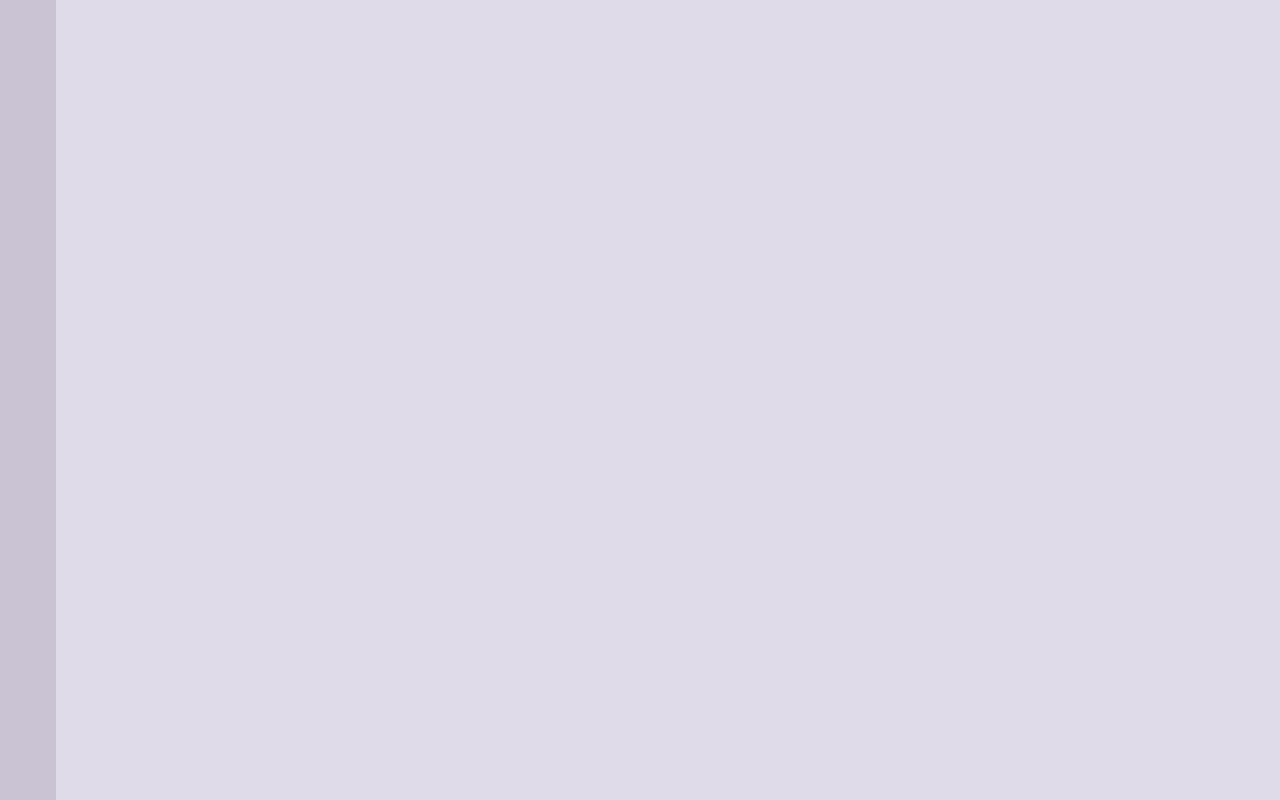
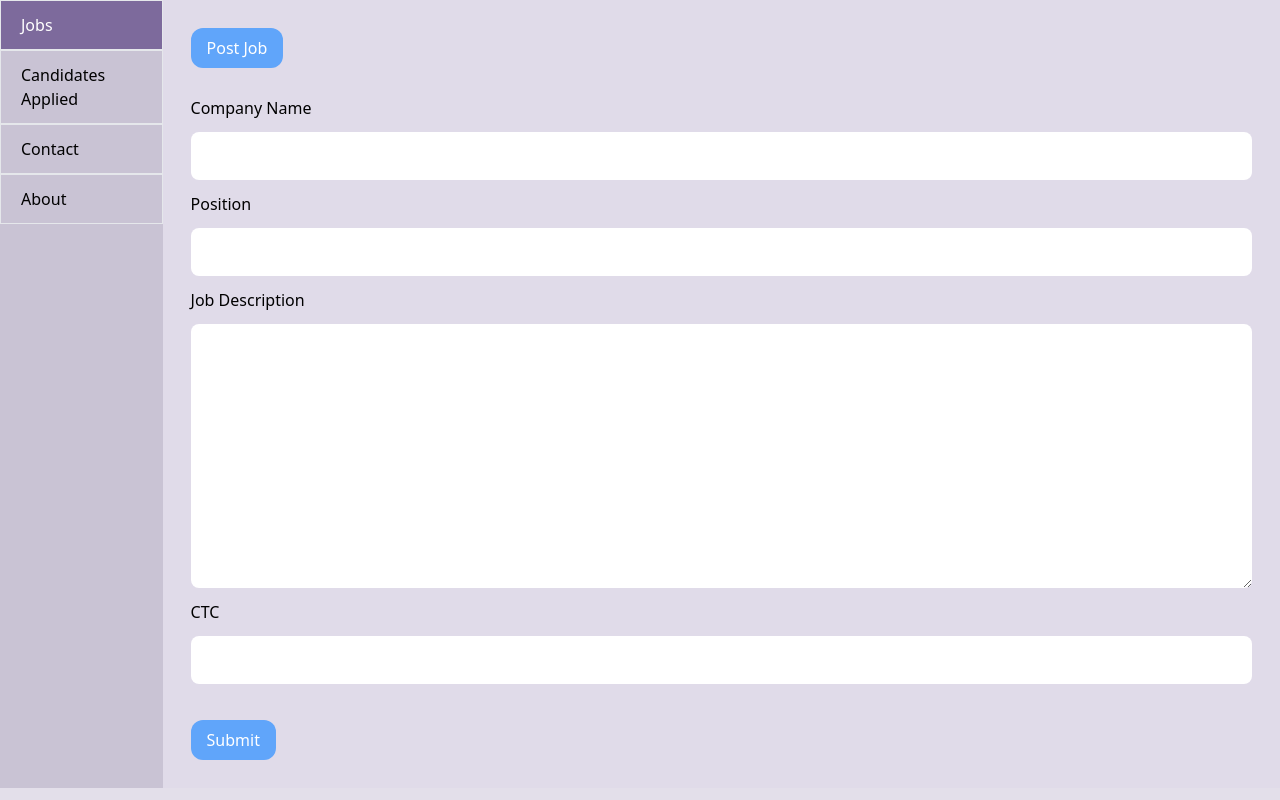
Before and after one commit to Mayank-Jain-1/LinkedOut, a PHP site: page /admin.html in a window 1280 px wide. Shown: the part 80-880 px from the top of the page. Run offline with PHP 8.4, Linux system fonts and the light colour scheme.

Commit message:
completed left panel and created the create job form

```diff
--- a/src/admin.html
+++ b/src/admin.html
@@ -1,33 +1,59 @@
-
-
 <!DOCTYPE html>
 <html lang="en">
-
   <head>
-  <meta charset="UTF-8">
-  <meta http-equiv="X-UA-Compatible" content="IE=edge">
-  <meta name="viewport" content="width=device-width, initial-scale=1.0">
-  <link rel="stylesheet" href="output.css">
+    <meta charset="UTF-8" />
+    <meta http-equiv="X-UA-Compatible" content="IE=edge" />
+    <meta name="viewport" content="width=device-width, initial-scale=1.0" />
+    <link rel="stylesheet" href="output.css" />
     <title>Document</title>
   </head>
 
   <body class="bg-faded">
-  <nav  class="w-full text-white flex items-center justify-between h-20 bg-primary px-5">
+    <nav
+      class="w-full text-white flex items-center justify-between h-20 bg-primary px-5"
+    >
       <h1 class="text-2xl font-semibold">Admin</h1>
       <ul class="flex items-center space-x-6 float-right justify-between">
         <p class="text-lg">Name</p>
+        <form action="admin.php" method="post">
           <button class="bg-white text-primary p-2">Logout</button>
+        </form>
       </ul>
     </nav>
-  <div class="flex">
-    <ul class="h-screen bg-secondary w-14">
-      <li></li>
-      <li></li>
-      <li></li>
+    <div class="flex flex-col sm:flex-row">
+      <ul class="h-max sm:h-auto bg-secondary w-full sm:w-max flex flex-col">
+        <a class="py-3 px-5 border inline-block sm:block text-white bg-primary"
+          >Jobs</a
+        >
+        <a class="py-3 px-5 border inline-block sm:block cursor-pointer"
+          >Candidates Applied</a
+        >
+        <a class="py-3 px-5 border inline-block sm:block cursor-pointer"
+          >Contact</a
+        >
+        <a class="py-3 px-5 border inline-block sm:block cursor-pointer"
+          >About</a
+        >
       </ul>
+      <div class="p-5 sm:p-7 w-full">
+        <button class="bg-blue-400 text-white py-2 px-4 rounded-xl">
+          Post Job
+        </button>
 
+        <form class="flex flex-col space-y-3 mt-7" action="">
+          <label>Company Name</label>
+          <input class="p-3 rounded-lg" type="text" />
+          <label>Position</label>
+          <input class="p-3 rounded-lg" type="text" />
+          <label>Job Description</label>
+          <textarea class="p-3 rounded-lg"
+          class="p-3 rounded-lg" name="" id="" cols="30" rows="10"></textarea>
+          <label>CTC</label>
+          <input class="p-3 rounded-lg" type="number" />
+          <br>
+          <button class="bg-blue-400 text-white py-2 px-4 rounded-xl self-start my-12">Submit</button>
+        </form>
       </div>
-
+    </div>
   </body>
-
 </html>
--- a/src/output.css
+++ b/src/output.css
@@ -541,6 +541,11 @@ video {
   float: right;
 }
 
+.my-12 {
+  margin-top: 3rem;
+  margin-bottom: 3rem;
+}
+
 .mb-1 {
   margin-bottom: 0.25rem;
 }
@@ -559,6 +564,22 @@ video {
 
 .mt-5 {
   margin-top: 1.25rem;
+}
+
+.mt-7 {
+  margin-top: 1.75rem;
+}
+
+.mb-4 {
+  margin-bottom: 1rem;
+}
+
+.block {
+  display: block;
+}
+
+.inline-block {
+  display: inline-block;
 }
 
 .flex {
@@ -581,6 +602,11 @@ video {
   height: 100vh;
 }
 
+.h-max {
+  height: -moz-max-content;
+  height: max-content;
+}
+
 .h-full {
   height: 100%;
 }
@@ -601,8 +627,21 @@ video {
   width: 100vw;
 }
 
-.w-14 {
-  width: 3.5rem;
+.w-12 {
+  width: 3rem;
+}
+
+.w-max {
+  width: -moz-max-content;
+  width: max-content;
+}
+
+.w-20 {
+  width: 5rem;
+}
+
+.w-32 {
+  width: 8rem;
 }
 
 .max-w-\[800px\] {
@@ -618,12 +657,28 @@ video {
   transform: translate(var(--tw-translate-x), var(--tw-translate-y)) rotate(var(--tw-rotate)) skewX(var(--tw-skew-x)) skewY(var(--tw-skew-y)) scaleX(var(--tw-scale-x)) scaleY(var(--tw-scale-y));
 }
 
+.cursor-pointer {
+  cursor: pointer;
+}
+
+.cursor-move {
+  cursor: move;
+}
+
+.flex-row {
+  flex-direction: row;
+}
+
 .flex-col {
   flex-direction: column;
 }
 
 .items-center {
   align-items: center;
+}
+
+.justify-start {
+  justify-content: flex-start;
 }
 
 .justify-center {
@@ -646,6 +701,16 @@ video {
   margin-left: calc(1.5rem * calc(1 - var(--tw-space-x-reverse)));
 }
 
+.space-y-3 > :not([hidden]) ~ :not([hidden]) {
+  --tw-space-y-reverse: 0;
+  margin-top: calc(0.75rem * calc(1 - var(--tw-space-y-reverse)));
+  margin-bottom: calc(0.75rem * var(--tw-space-y-reverse));
+}
+
+.self-start {
+  align-self: flex-start;
+}
+
 .overflow-hidden {
   overflow: hidden;
 }
@@ -658,6 +723,26 @@ video {
   border-radius: 0.125rem;
 }
 
+.rounded-md {
+  border-radius: 0.375rem;
+}
+
+.rounded-xl {
+  border-radius: 0.75rem;
+}
+
+.rounded {
+  border-radius: 0.25rem;
+}
+
+.rounded-lg {
+  border-radius: 0.5rem;
+}
+
+.border {
+  border-width: 1px;
+}
+
 .border-2 {
   border-width: 2px;
 }
@@ -682,18 +762,35 @@ video {
   background-color: rgb(125 106 156 / var(--tw-bg-opacity));
 }
 
+.bg-secondary {
+  --tw-bg-opacity: 1;
+  background-color: rgb(201 195 212 / var(--tw-bg-opacity));
+}
+
 .bg-white {
   --tw-bg-opacity: 1;
   background-color: rgb(255 255 255 / var(--tw-bg-opacity));
 }
 
-.bg-secondary {
+.bg-blue-400 {
   --tw-bg-opacity: 1;
-  background-color: rgb(201 195 212 / var(--tw-bg-opacity));
+  background-color: rgb(96 165 250 / var(--tw-bg-opacity));
 }
 
 .p-2 {
   padding: 0.5rem;
+}
+
+.p-4 {
+  padding: 1rem;
+}
+
+.p-3 {
+  padding: 0.75rem;
+}
+
+.p-5 {
+  padding: 1.25rem;
 }
 
 .px-10 {
@@ -790,9 +890,87 @@ video {
   .sm\:block {
     display: block;
   }
+
+  .sm\:h-screen {
+    height: 100vh;
+  }
+
+  .sm\:h-full {
+    height: 100%;
+  }
+
+  .sm\:h-auto {
+    height: auto;
+  }
+
+  .sm\:w-max {
+    width: -moz-max-content;
+    width: max-content;
+  }
+
+  .sm\:flex-row {
+    flex-direction: row;
+  }
+
+  .sm\:p-7 {
+    padding: 1.75rem;
+  }
 }
 
 @media (min-width: 768px) {
+  .md\:block {
+    display: block;
+  }
+
+  .md\:flex {
+    display: flex;
+  }
+
+  .md\:h-screen {
+    height: 100vh;
+  }
+
+  .md\:w-2 {
+    width: 0.5rem;
+  }
+
+  .md\:w-28 {
+    width: 7rem;
+  }
+
+  .md\:w-32 {
+    width: 8rem;
+  }
+
+  .md\:w-3 {
+    width: 0.75rem;
+  }
+
+  .md\:w-36 {
+    width: 9rem;
+  }
+
+  .md\:w-40 {
+    width: 10rem;
+  }
+
+  .md\:w-64 {
+    width: 16rem;
+  }
+
+  .md\:w-max {
+    width: -moz-max-content;
+    width: max-content;
+  }
+
+  .md\:flex-row {
+    flex-direction: row;
+  }
+
+  .md\:p-7 {
+    padding: 1.75rem;
+  }
+
   .md\:px-10 {
     padding-left: 2.5rem;
     padding-right: 2.5rem;
```
Also changed, not shown: other parts of src/output.css (+14 -16 lines). Lines whose indentation alone changed are shown as unchanged.
